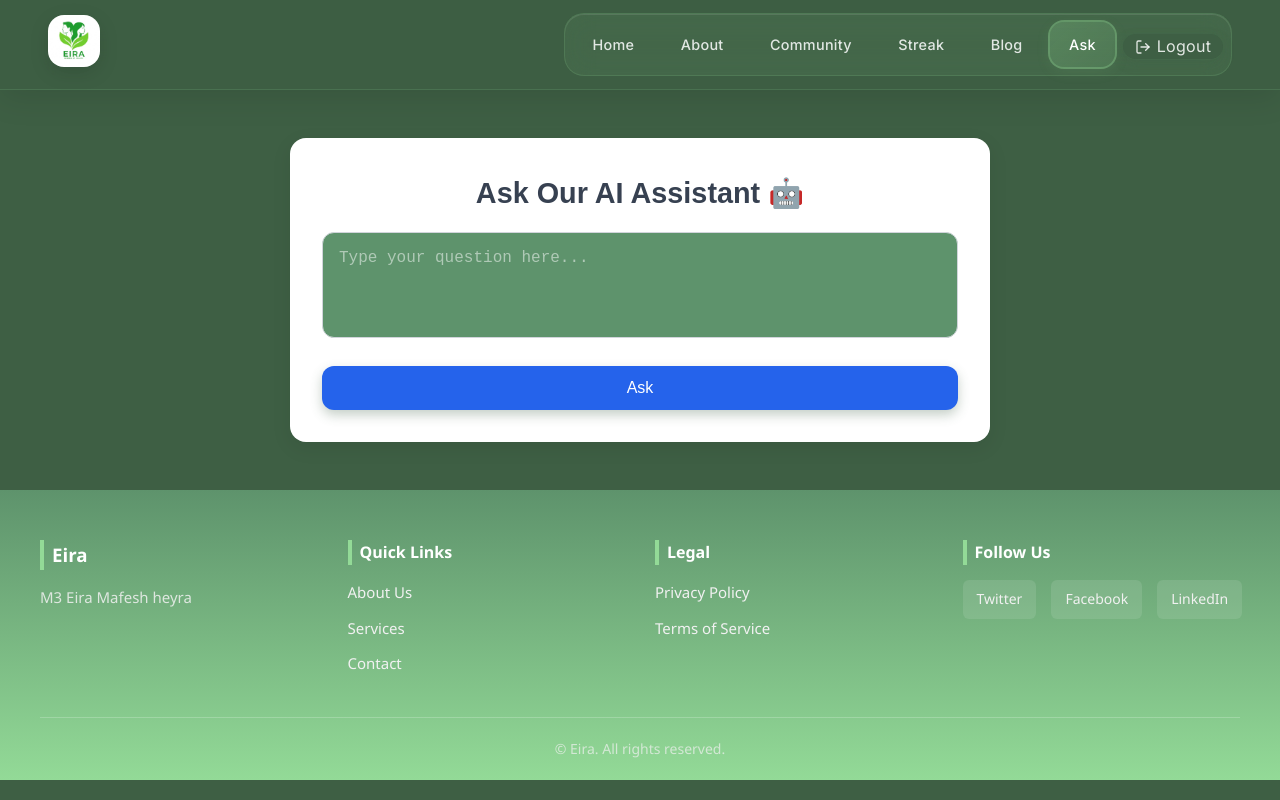
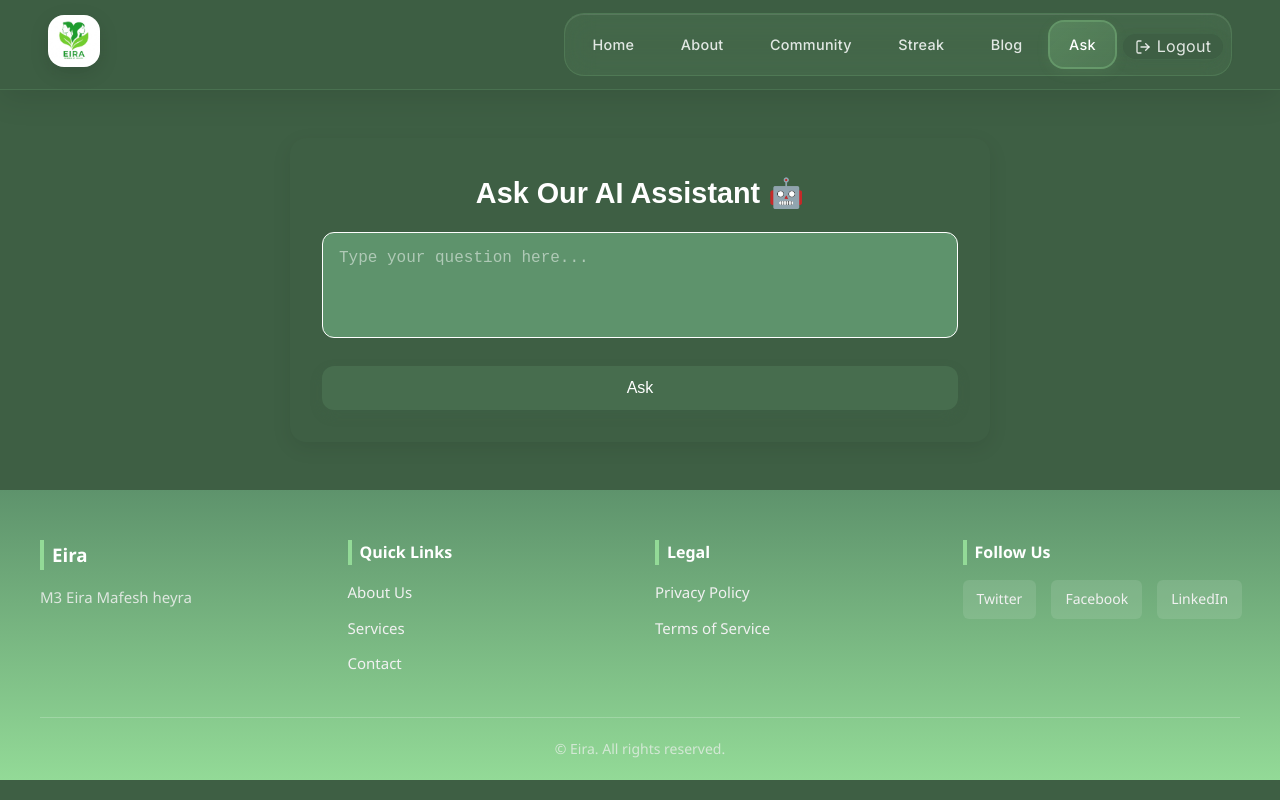
Before and after one commit to Aboshady48/Protons25-Health-Care, a React (Vite) app in the folder frontend/: page /ask in a window 1280 px wide. Built offline with nearby package versions, Linux system fonts and the light colour scheme; sample sign-in values are in the browser's storage; a web font is replaced by a local one.

Commit message:
testing the ai

```diff
--- a/frontend/src/Style/Ask.css
+++ b/frontend/src/Style/Ask.css
@@ -1,7 +1,7 @@
 .ask-container {
   max-width: 700px;
   margin: 3rem auto;
-  background: #ffffff;
+  background: #3e5f44;
   border-radius: 16px;
   box-shadow: 0 6px 20px rgba(0, 0, 0, 0.08);
   padding: 2rem;
@@ -10,7 +10,7 @@
 }
 
 .ask-title {
-  color: #374151;
+  color: #fff;
   font-size: 1.8rem;
   margin-bottom: 1rem;
 }
@@ -23,7 +23,7 @@
 
 .ask-input {
   resize: none;
-  border: 1px solid #d1d5db;
+  border: 1px solid #fff;
   border-radius: 12px;
   padding: 1rem;
   font-size: 1rem;
@@ -38,7 +38,7 @@
 }
 
 .ask-btn {
-  background: #2563eb;
+  background: #476d4e;
   color: #fff;
   border: none;
   padding: 0.8rem 1.2rem;
@@ -49,7 +49,7 @@
 }
 
 .ask-btn:hover {
-  background: #1e40af;
+  background: #53805b;
 }
 
 .ask-btn.disabled {
@@ -59,19 +59,19 @@
 
 .answer-box {
   margin-top: 2rem;
-  background: #f9fafb;
+  background: #3e5f44;
   border-radius: 12px;
   padding: 1rem 1.5rem;
   text-align: left;
 }
 
 .answer-box h2 {
-  color: #1f2937;
+  color: #fff;
   font-size: 1.2rem;
   margin-bottom: 0.5rem;
 }
 
 .answer-box p {
-  color: #374151;
+  color: #fff;
   white-space: pre-line;
 }
```
Also changed, not shown: frontend/src/components/Ask.jsx (line endings or trailing spaces).
